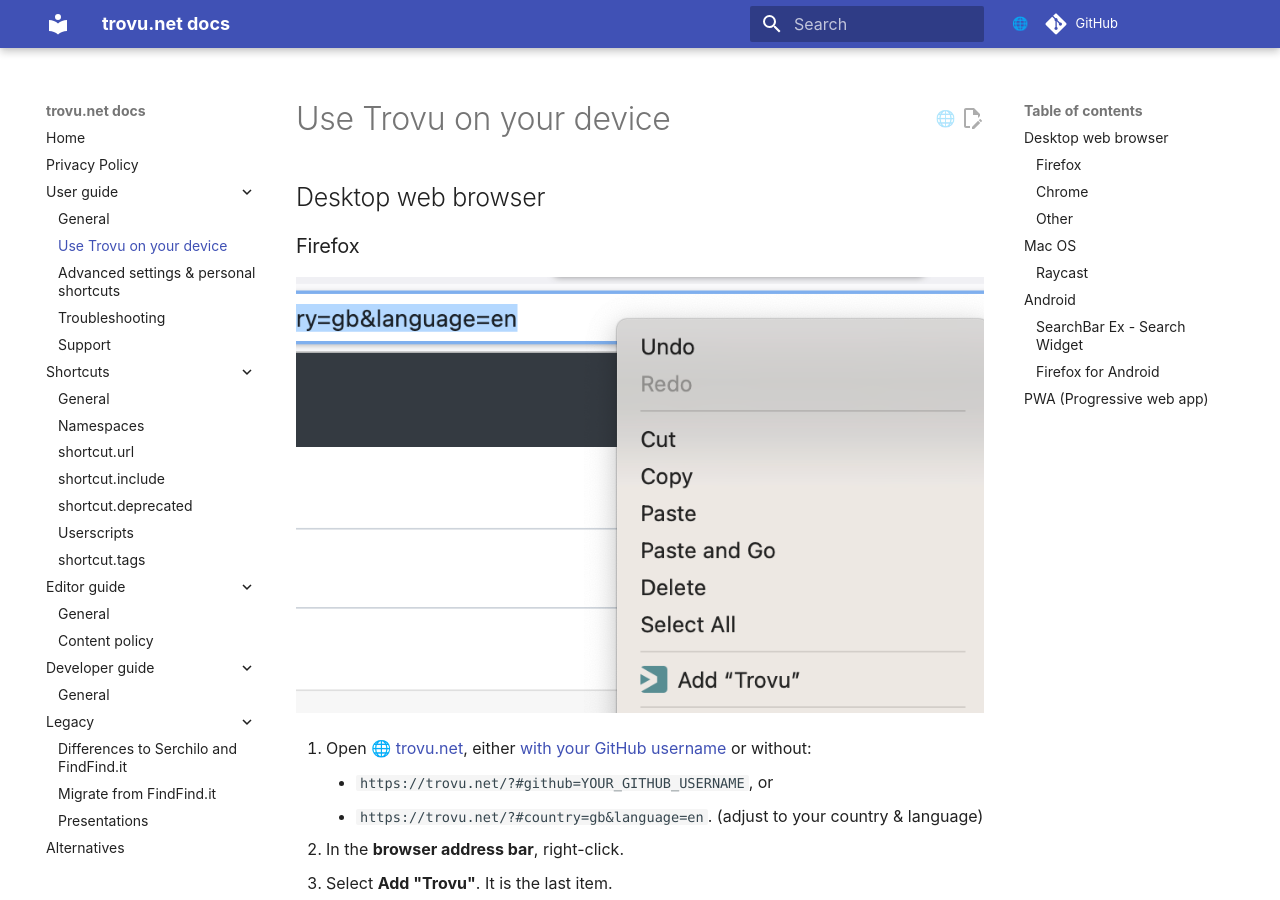
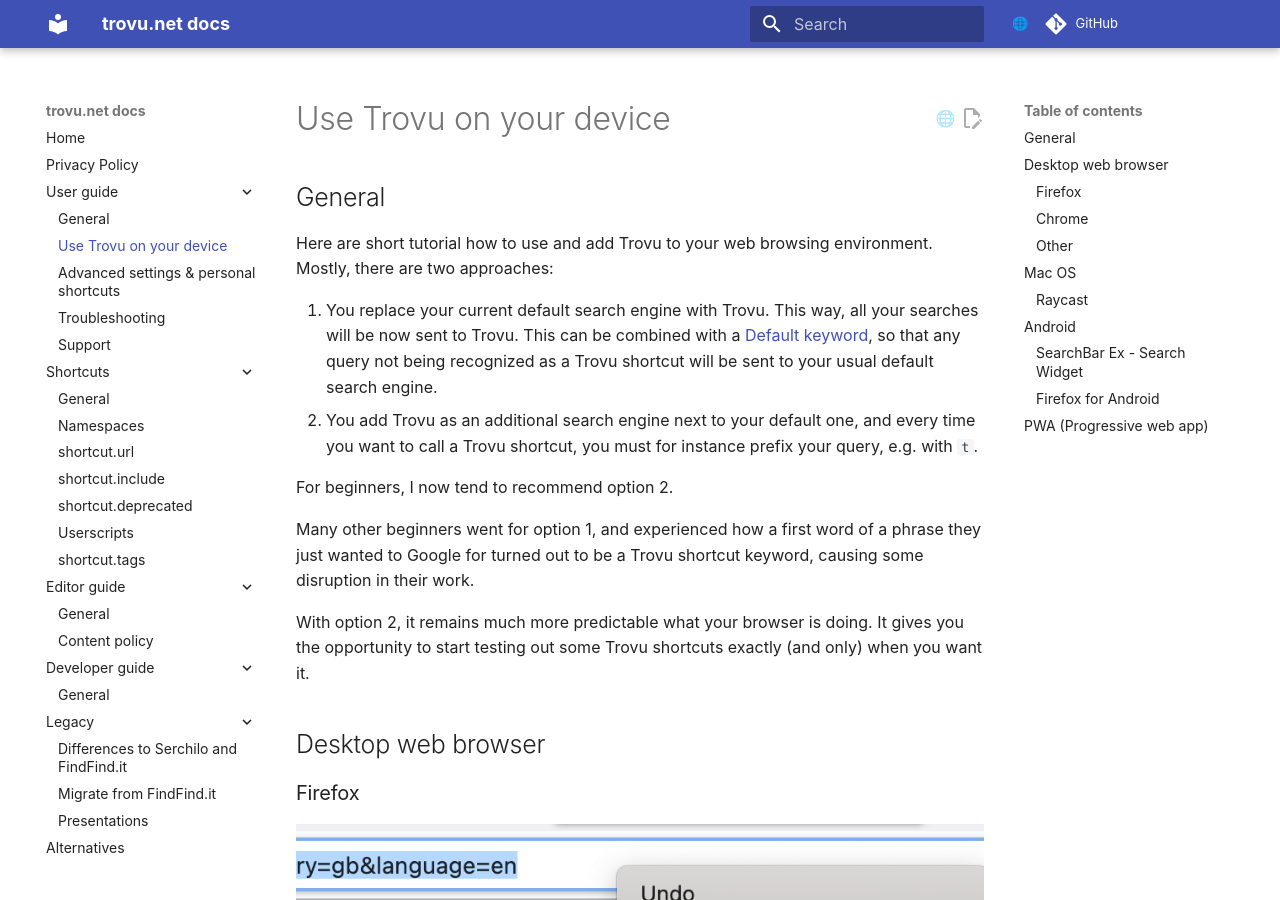
Before and after one commit to trovu/trovu, an MkDocs documentation site: the page built from docs/users/integration.md, in a window 1280 px wide and 900 px high. Built offline with MkDocs 1.6.1 and Material for MkDocs 9.7.7, drawn with Linux system fonts in a browser that asks for light colours; comment, search, counter and statistics services are not loaded.

Commit message:
Add General remarks.

```diff
--- a/docs/users/integration.md
+++ b/docs/users/integration.md
@@ -1,4 +1,17 @@
 # Use Trovu on your device
+
+## General
+
+Here are short tutorial how to use and add Trovu to your web browsing environment. Mostly, there are two approaches:
+
+1.  You replace your current default search engine with Trovu. This way, all your searches will be now sent to Trovu. This can be combined with a [Default keyword](./advanced.md#default-keyword), so that any query not being recognized as a Trovu shortcut will be sent to your usual default search engine.
+2.  You add Trovu as an additional search engine next to your default one, and every time you want to call a Trovu shortcut, you must for instance prefix your query, e.g. with `t`.
+
+For beginners, I now tend to recommend option 2.
+
+Many other beginners went for option 1, and experienced how a first word of a phrase they just wanted to Google for turned out to be a Trovu shortcut keyword, causing some disruption in their work.
+
+With option 2, it remains much more predictable what your browser is doing. It gives you the opportunity to start testing out some Trovu shortcuts exactly (and only) when you want it.
 
 ## Desktop web browser
 
```
